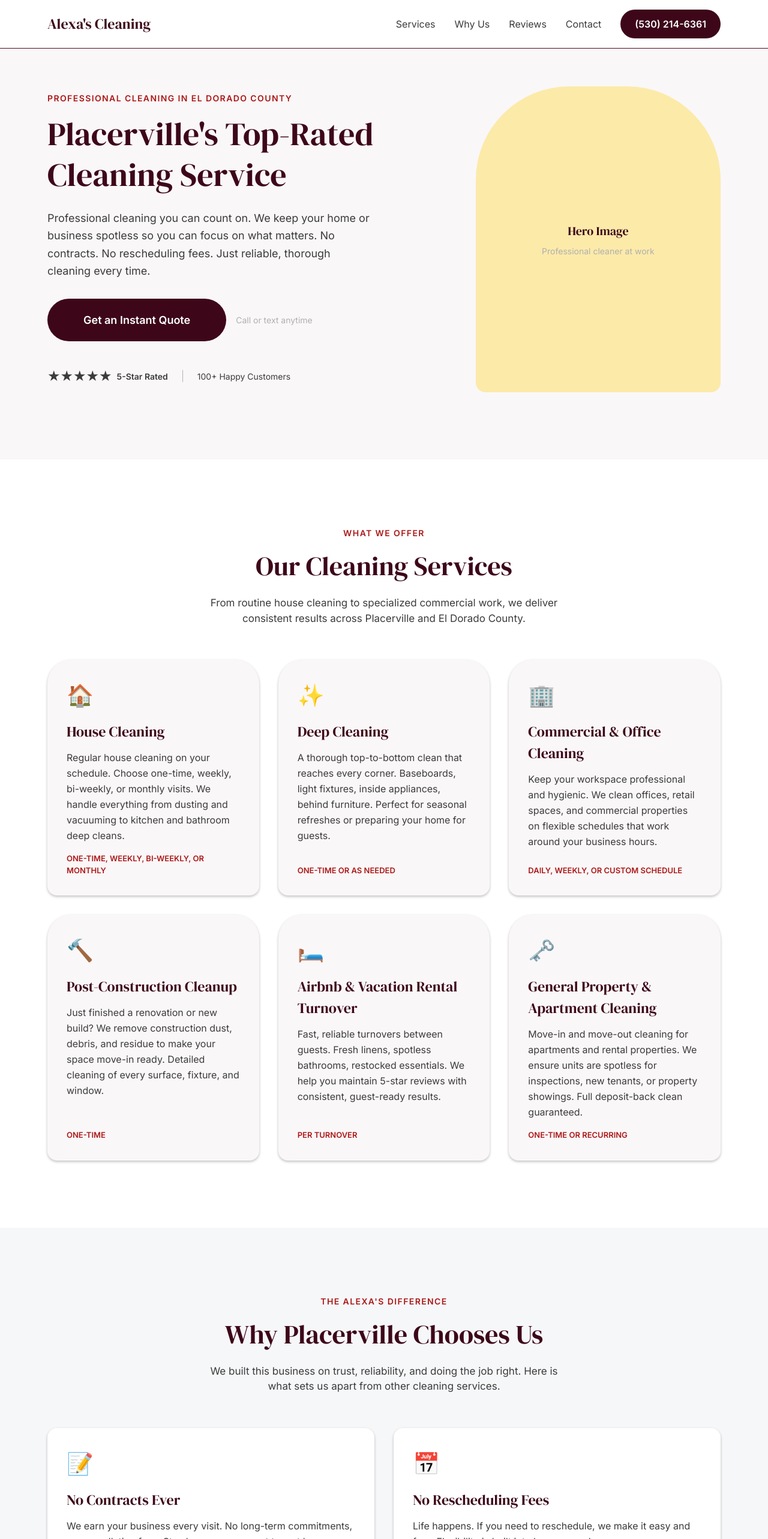
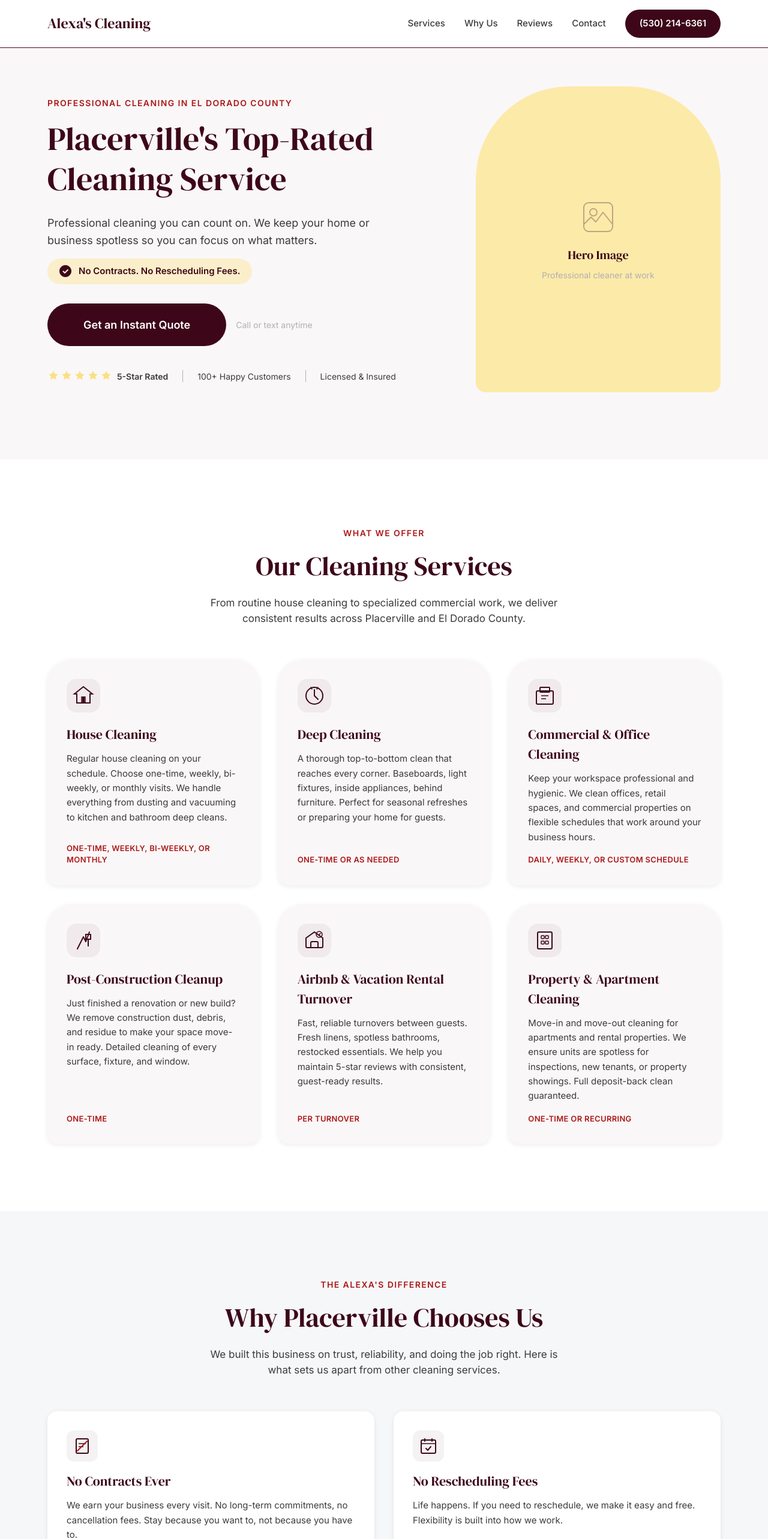
Before and after one commit to jamil-theready/alexas-cleaning-website, a Next.js app: page / in a window 1280 px wide. Shown: the top 2566 px of the page at 60% size. Built offline with nearby package versions, Linux system fonts and the light colour scheme.

Commit message:
Polish: SVG icons, trust badges, improved testimonials, floating CTA, footer

```diff
--- a/src/components/FloatingCTA.tsx
+++ b/src/components/FloatingCTA.tsx
@@ -16,14 +16,14 @@ export default function FloatingCTA() {
   return (
     <a
       href="tel:+15302146361"
-      className={`fixed bottom-[30px] left-1/2 z-50 -translate-x-1/2 rounded-full bg-red-highlight px-8 py-4 text-[16px] font-semibold text-white shadow-lg transition-all ${
+      className={`fixed bottom-[30px] left-1/2 z-50 -translate-x-1/2 rounded-full bg-burgundy px-8 py-4 text-[15px] font-semibold text-white transition-all ${
         visible
           ? "translate-y-0 opacity-100"
           : "pointer-events-none translate-y-4 opacity-0"
       }`}
-      style={{ boxShadow: "0 4px 20px rgba(171, 24, 24, 0.4)" }}
+      style={{ boxShadow: "0 4px 24px rgba(61, 7, 25, 0.4)" }}
     >
-      Get a Free Quote &mdash; (530) 214-6361
+      Get a Free Quote — (530) 214-6361
     </a>
   );
 }
--- a/src/components/Footer.tsx
+++ b/src/components/Footer.tsx
@@ -19,7 +19,7 @@ export default function Footer() {
               Placerville and El Dorado County. Licensed, insured, and
               committed to your satisfaction.
             </p>
-            <p className="text-[13px] text-white/40">
+            <p className="text-[14px] font-semibold text-yellow">
               No contracts. No rescheduling fees.
             </p>
           </div>
--- a/src/components/Header.tsx
+++ b/src/components/Header.tsx
@@ -20,31 +20,31 @@ export default function Header() {
         <nav className="hidden items-center gap-8 md:flex">
           <a
             href="#services"
-            className="text-[16px] text-dark-gray transition-colors hover:text-burgundy"
+            className="text-[15px] font-medium text-dark-gray transition-colors hover:text-burgundy"
           >
             Services
           </a>
           <a
             href="#about"
-            className="text-[16px] text-dark-gray transition-colors hover:text-burgundy"
+            className="text-[15px] font-medium text-dark-gray transition-colors hover:text-burgundy"
           >
             Why Us
           </a>
           <a
             href="#testimonials"
-            className="text-[16px] text-dark-gray transition-colors hover:text-burgundy"
+            className="text-[15px] font-medium text-dark-gray transition-colors hover:text-burgundy"
           >
             Reviews
           </a>
           <a
             href="#contact"
-            className="text-[16px] text-dark-gray transition-colors hover:text-burgundy"
+            className="text-[15px] font-medium text-dark-gray transition-colors hover:text-burgundy"
           >
             Contact
           </a>
           <a
             href="tel:+15302146361"
-            className="rounded-full bg-burgundy px-6 py-3 text-[16px] font-semibold text-white transition-opacity hover:opacity-90"
+            className="rounded-full bg-burgundy px-6 py-3 text-[15px] font-semibold text-white transition-opacity hover:opacity-90"
           >
             (530) 214-6361
           </a>
@@ -101,7 +101,7 @@ export default function Header() {
           </a>
           <a
             href="tel:+15302146361"
-            className="rounded-full bg-burgundy px-6 py-3 text-[16px] font-semibold text-white"
+            className="mt-2 rounded-full bg-burgundy px-6 py-3 text-[16px] font-semibold text-white"
           >
             (530) 214-6361
           </a>
--- a/src/components/Hero.tsx
+++ b/src/components/Hero.tsx
@@ -10,11 +10,19 @@ export default function Hero() {
           <h1 className="mb-6 font-[family-name:var(--font-serif)] text-[36px] leading-tight text-burgundy md:text-[54px]">
             Placerville&apos;s Top-Rated Cleaning Service
           </h1>
-          <p className="mb-8 max-w-[540px] text-[18px] leading-relaxed text-dark-gray">
+          <p className="mb-4 max-w-[540px] text-[18px] leading-relaxed text-dark-gray">
             Professional cleaning you can count on. We keep your home or
-            business spotless so you can focus on what matters. No contracts. No
-            rescheduling fees. Just reliable, thorough cleaning every time.
+            business spotless so you can focus on what matters.
           </p>
+          {/* USP Banner */}
+          <div className="mb-8 inline-flex items-center gap-3 rounded-full bg-yellow/40 px-5 py-2.5">
+            <svg width="20" height="20" viewBox="0 0 20 20" fill="none" className="shrink-0">
+              <path d="M10 0C4.477 0 0 4.477 0 10s4.477 10 10 10 10-4.477 10-10S15.523 0 10 0zm4.707 8.707l-5 5a1 1 0 01-1.414 0l-2.5-2.5a1 1 0 111.414-1.414L9 11.586l4.293-4.293a1 1 0 111.414 1.414z" fill="#3d0719"/>
+            </svg>
+            <span className="text-[15px] font-semibold text-burgundy">
+              No Contracts. No Rescheduling Fees.
+            </span>
+          </div>
           <div className="flex flex-col gap-4 sm:flex-row sm:items-center">
             <a
               href="tel:+15302146361"
@@ -26,9 +34,15 @@ export default function Hero() {
               Call or text anytime
             </span>
           </div>
-          <div className="mt-10 flex items-center gap-6">
+          <div className="mt-10 flex flex-wrap items-center gap-6">
             <div className="flex items-center gap-2">
-              <span className="text-[24px]">&#9733;&#9733;&#9733;&#9733;&#9733;</span>
+              <span className="flex gap-0.5 text-yellow">
+                {[...Array(5)].map((_, i) => (
+                  <svg key={i} width="20" height="20" viewBox="0 0 20 20" fill="currentColor">
+                    <path d="M10 1.3l2.39 4.84 5.34.78-3.87 3.77.91 5.33L10 13.47l-4.77 2.55.91-5.33L2.27 6.92l5.34-.78L10 1.3z"/>
+                  </svg>
+                ))}
+              </span>
               <span className="text-[14px] font-semibold text-dark-gray">
                 5-Star Rated
               </span>
@@ -36,6 +50,10 @@ export default function Hero() {
             <div className="h-5 w-px bg-gray" />
             <span className="text-[14px] text-dark-gray">
               100+ Happy Customers
+            </span>
+            <div className="h-5 w-px bg-gray hidden sm:block" />
+            <span className="text-[14px] text-dark-gray hidden sm:block">
+              Licensed &amp; Insured
             </span>
           </div>
         </div>
@@ -49,6 +67,11 @@ export default function Hero() {
             }}
           >
             <div>
+              <svg width="64" height="64" viewBox="0 0 64 64" fill="none" className="mx-auto mb-4 text-burgundy opacity-30">
+                <rect x="8" y="8" width="48" height="48" rx="8" stroke="currentColor" strokeWidth="2"/>
+                <circle cx="24" cy="24" r="6" stroke="currentColor" strokeWidth="2"/>
+                <path d="M8 44l12-12 8 8 12-16 16 20" stroke="currentColor" strokeWidth="2" strokeLinejoin="round"/>
+              </svg>
               <p className="font-[family-name:var(--font-serif)] text-[20px] text-burgundy">
                 Hero Image
               </p>
--- a/src/components/Services.tsx
+++ b/src/components/Services.tsx
@@ -4,42 +4,81 @@ const services = [
     description:
       "Regular house cleaning on your schedule. Choose one-time, weekly, bi-weekly, or monthly visits. We handle everything from dusting and vacuuming to kitchen and bathroom deep cleans.",
     frequency: "One-time, weekly, bi-weekly, or monthly",
-    icon: "\uD83C\uDFE0",
+    icon: (
+      <svg width="36" height="36" viewBox="0 0 36 36" fill="none">
+        <path d="M18 3L3 15h4v15h10v-9h2v9h10V15h4L18 3z" stroke="#3d0719" strokeWidth="2" fill="none"/>
+        <rect x="15" y="20" width="6" height="10" stroke="#3d0719" strokeWidth="1.5" fill="none"/>
+      </svg>
+    ),
   },
   {
     title: "Deep Cleaning",
     description:
       "A thorough top-to-bottom clean that reaches every corner. Baseboards, light fixtures, inside appliances, behind furniture. Perfect for seasonal refreshes or preparing your home for guests.",
     frequency: "One-time or as needed",
-    icon: "\u2728",
+    icon: (
+      <svg width="36" height="36" viewBox="0 0 36 36" fill="none">
+        <circle cx="18" cy="18" r="14" stroke="#3d0719" strokeWidth="2"/>
+        <path d="M18 8v10l6 6" stroke="#3d0719" strokeWidth="2" strokeLinecap="round"/>
+        <path d="M12 4l2 3M24 4l-2 3" stroke="#3d0719" strokeWidth="1.5" strokeLinecap="round"/>
+      </svg>
+    ),
   },
   {
     title: "Commercial & Office Cleaning",
     description:
       "Keep your workspace professional and hygienic. We clean offices, retail spaces, and commercial properties on flexible schedules that work around your business hours.",
     frequency: "Daily, weekly, or custom schedule",
-    icon: "\uD83C\uDFE2",
+    icon: (
+      <svg width="36" height="36" viewBox="0 0 36 36" fill="none">
+        <rect x="4" y="10" width="28" height="22" rx="2" stroke="#3d0719" strokeWidth="2"/>
+        <rect x="10" y="4" width="16" height="8" rx="1" stroke="#3d0719" strokeWidth="2"/>
+        <line x1="12" y1="18" x2="24" y2="18" stroke="#3d0719" strokeWidth="1.5"/>
+        <line x1="12" y1="23" x2="20" y2="23" stroke="#3d0719" strokeWidth="1.5"/>
+      </svg>
+    ),
   },
   {
     title: "Post-Construction Cleanup",
     description:
       "Just finished a renovation or new build? We remove construction dust, debris, and residue to make your space move-in ready. Detailed cleaning of every surface, fixture, and window.",
     frequency: "One-time",
-    icon: "\uD83D\uDD28",
+    icon: (
+      <svg width="36" height="36" viewBox="0 0 36 36" fill="none">
+        <path d="M8 32l10-20 4 8 6-16" stroke="#3d0719" strokeWidth="2" strokeLinecap="round" strokeLinejoin="round"/>
+        <rect x="22" y="8" width="8" height="8" stroke="#3d0719" strokeWidth="2" fill="none"/>
+        <line x1="26" y1="16" x2="26" y2="28" stroke="#3d0719" strokeWidth="2"/>
+      </svg>
+    ),
   },
   {
     title: "Airbnb & Vacation Rental Turnover",
     description:
       "Fast, reliable turnovers between guests. Fresh linens, spotless bathrooms, restocked essentials. We help you maintain 5-star reviews with consistent, guest-ready results.",
     frequency: "Per turnover",
-    icon: "\uD83D\uDECF\uFE0F",
+    icon: (
+      <svg width="36" height="36" viewBox="0 0 36 36" fill="none">
+        <path d="M4 28V14l14-10 14 10v14a2 2 0 01-2 2H6a2 2 0 01-2-2z" stroke="#3d0719" strokeWidth="2"/>
+        <path d="M12 30v-8a2 2 0 012-2h8a2 2 0 012 2v8" stroke="#3d0719" strokeWidth="2"/>
+        <circle cx="26" cy="8" r="5" stroke="#3d0719" strokeWidth="1.5"/>
+        <path d="M24 8l1.5 1.5L28 6" stroke="#3d0719" strokeWidth="1.5" strokeLinecap="round" strokeLinejoin="round"/>
+      </svg>
+    ),
   },
   {
-    title: "General Property & Apartment Cleaning",
+    title: "Property & Apartment Cleaning",
     description:
       "Move-in and move-out cleaning for apartments and rental properties. We ensure units are spotless for inspections, new tenants, or property showings. Full deposit-back clean guaranteed.",
     frequency: "One-time or recurring",
-    icon: "\uD83D\uDDDD\uFE0F",
+    icon: (
+      <svg width="36" height="36" viewBox="0 0 36 36" fill="none">
+        <rect x="6" y="4" width="24" height="28" rx="2" stroke="#3d0719" strokeWidth="2"/>
+        <rect x="12" y="10" width="5" height="5" rx="1" stroke="#3d0719" strokeWidth="1.5"/>
+        <rect x="19" y="10" width="5" height="5" rx="1" stroke="#3d0719" strokeWidth="1.5"/>
+        <rect x="12" y="19" width="5" height="5" rx="1" stroke="#3d0719" strokeWidth="1.5"/>
+        <rect x="19" y="19" width="5" height="5" rx="1" stroke="#3d0719" strokeWidth="1.5"/>
+      </svg>
+    ),
   },
 ];
 
@@ -67,17 +106,19 @@ export default function Services() {
               className="flex flex-col bg-light-bg p-8 transition-shadow hover:shadow-lg"
               style={{
                 borderRadius: "40px 40px 16px 16px",
-                boxShadow: "0 2px 4px #00000040",
+                boxShadow: "0 2px 8px rgba(0,0,0,0.08)",
               }}
             >
-              <span className="mb-4 text-[36px]">{service.icon}</span>
-              <h3 className="mb-3 font-[family-name:var(--font-serif)] text-[24px] text-burgundy">
+              <div className="mb-5 flex h-[56px] w-[56px] items-center justify-center rounded-2xl bg-burgundy/5">
+                {service.icon}
+              </div>
+              <h3 className="mb-3 font-[family-name:var(--font-serif)] text-[22px] text-burgundy">
                 {service.title}
               </h3>
-              <p className="mb-4 flex-1 text-[16px] leading-relaxed text-dark-gray">
+              <p className="mb-4 flex-1 text-[15px] leading-relaxed text-dark-gray">
                 {service.description}
               </p>
-              <p className="text-[13px] font-semibold text-red-highlight uppercase">
+              <p className="text-[13px] font-semibold tracking-wide text-red-highlight uppercase">
                 {service.frequency}
               </p>
             </div>
--- a/src/components/WhyChooseUs.tsx
+++ b/src/components/WhyChooseUs.tsx
@@ -3,25 +3,52 @@ const reasons = [
     title: "No Contracts Ever",
     description:
       "We earn your business every visit. No long-term commitments, no cancellation fees. Stay because you want to, not because you have to.",
-    icon: "\uD83D\uDCDD",
+    icon: (
+      <svg width="32" height="32" viewBox="0 0 32 32" fill="none">
+        <rect x="6" y="4" width="20" height="24" rx="2" stroke="#3d0719" strokeWidth="2"/>
+        <line x1="10" y1="12" x2="22" y2="12" stroke="#3d0719" strokeWidth="1.5"/>
+        <line x1="10" y1="17" x2="18" y2="17" stroke="#3d0719" strokeWidth="1.5"/>
+        <path d="M8 24l16-16" stroke="#ab1818" strokeWidth="2" strokeLinecap="round"/>
+      </svg>
+    ),
   },
   {
     title: "No Rescheduling Fees",
     description:
       "Life happens. If you need to reschedule, we make it easy and free. Flexibility is built into how we work.",
-    icon: "\uD83D\uDCC5",
+    icon: (
+      <svg width="32" height="32" viewBox="0 0 32 32" fill="none">
+        <rect x="4" y="6" width="24" height="22" rx="2" stroke="#3d0719" strokeWidth="2"/>
+        <line x1="4" y1="12" x2="28" y2="12" stroke="#3d0719" strokeWidth="1.5"/>
+        <line x1="10" y1="4" x2="10" y2="8" stroke="#3d0719" strokeWidth="2" strokeLinecap="round"/>
+        <line x1="22" y1="4" x2="22" y2="8" stroke="#3d0719" strokeWidth="2" strokeLinecap="round"/>
+        <path d="M12 20l3 3 5-6" stroke="#3d0719" strokeWidth="2" strokeLinecap="round" strokeLinejoin="round"/>
+      </svg>
+    ),
   },
   {
     title: "Trusted Local Team",
     description:
       "We live and work in El Dorado County. Every member of our team is background-checked, insured, and trained to our high standards.",
-    icon: "\uD83E\uDD1D",
+    icon: (
+      <svg width="32" height="32" viewBox="0 0 32 32" fill="none">
+        <circle cx="16" cy="12" r="5" stroke="#3d0719" strokeWidth="2"/>
+        <path d="M6 28c0-5.523 4.477-10 10-10s10 4.477 10 10" stroke="#3d0719" strokeWidth="2"/>
+        <path d="M22 10l2 2 4-4" stroke="#3d0719" strokeWidth="2" strokeLinecap="round" strokeLinejoin="round"/>
+      </svg>
+    ),
   },
   {
     title: "Consistent Quality",
     description:
       "We use detailed checklists for every job. You get the same thorough clean every time, not a different experience each visit.",
-    icon: "\u2705",
+    icon: (
+      <svg width="32" height="32" viewBox="0 0 32 32" fill="none">
+        <rect x="6" y="4" width="20" height="24" rx="2" stroke="#3d0719" strokeWidth="2"/>
+        <path d="M11 12l2 2 4-4" stroke="#3d0719" strokeWidth="2" strokeLinecap="round" strokeLinejoin="round"/>
+        <path d="M11 19l2 2 4-4" stroke="#3d0719" strokeWidth="2" strokeLinecap="round" strokeLinejoin="round"/>
+      </svg>
+    ),
   },
 ];
 
@@ -46,22 +73,52 @@ export default function WhyChooseUs() {
           {reasons.map((reason) => (
             <div
               key={reason.title}
-              className="rounded-2xl bg-white p-8"
-              style={{ boxShadow: "0 2px 4px #00000040" }}
+              className="rounded-2xl bg-white p-8 transition-shadow hover:shadow-md"
+              style={{ boxShadow: "0 2px 8px rgba(0,0,0,0.08)" }}
             >
-              <span className="mb-4 block text-[36px]">{reason.icon}</span>
-              <h3 className="mb-3 font-[family-name:var(--font-serif)] text-[24px] text-burgundy">
+              <div className="mb-4 flex h-[52px] w-[52px] items-center justify-center rounded-xl bg-burgundy/5">
+                {reason.icon}
+              </div>
+              <h3 className="mb-3 font-[family-name:var(--font-serif)] text-[22px] text-burgundy">
                 {reason.title}
               </h3>
-              <p className="text-[16px] leading-relaxed text-dark-gray">
+              <p className="text-[15px] leading-relaxed text-dark-gray">
                 {reason.description}
               </p>
             </div>
           ))}
         </div>
 
+        {/* USP Banner */}
+        <div className="mt-12 flex flex-col items-center justify-center gap-4 rounded-full bg-burgundy px-8 py-5 sm:flex-row sm:gap-8 md:gap-12">
+          <div className="flex items-center gap-2 text-white">
+            <svg width="20" height="20" viewBox="0 0 20 20" fill="none">
+              <path d="M10 0C4.477 0 0 4.477 0 10s4.477 10 10 10 10-4.477 10-10S15.523 0 10 0zm4.707 8.707l-5 5a1 1 0 01-1.414 0l-2.5-2.5a1 1 0 111.414-1.414L9 11.586l4.293-4.293a1 1 0 111.414 1.414z" fill="currentColor"/>
+            </svg>
+            <span className="text-[15px] font-semibold">No Contracts</span>
+          </div>
+          <div className="flex items-center gap-2 text-white">
+            <svg width="20" height="20" viewBox="0 0 20 20" fill="none">
+              <path d="M10 0C4.477 0 0 4.477 0 10s4.477 10 10 10 10-4.477 10-10S15.523 0 10 0zm4.707 8.707l-5 5a1 1 0 01-1.414 0l-2.5-2.5a1 1 0 111.414-1.414L9 11.586l4.293-4.293a1 1 0 111.414 1.414z" fill="currentColor"/>
+            </svg>
+            <span className="text-[15px] font-semibold">No Rescheduling Fees</span>
+          </div>
+          <div className="flex items-center gap-2 text-white">
+            <svg width="20" height="20" viewBox="0 0 20 20" fill="none">
+              <path d="M10 0C4.477 0 0 4.477 0 10s4.477 10 10 10 10-4.477 10-10S15.523 0 10 0zm4.707 8.707l-5 5a1 1 0 01-1.414 0l-2.5-2.5a1 1 0 111.414-1.414L9 11.586l4.293-4.293a1 1 0 111.414 1.414z" fill="currentColor"/>
+            </svg>
+            <span className="text-[15px] font-semibold">Licensed &amp; Insured</span>
+          </div>
+          <div className="flex items-center gap-2 text-white">
+            <svg width="20" height="20" viewBox="0 0 20 20" fill="none">
+              <path d="M10 0C4.477 0 0 4.477 0 10s4.477 10 10 10 10-4.477 10-10S15.523 0 10 0zm4.707 8.707l-5 5a1 1 0 01-1.414 0l-2.5-2.5a1 1 0 111.414-1.414L9 11.586l4.293-4.293a1 1 0 111.414 1.414z" fill="currentColor"/>
+            </svg>
+            <span className="text-[15px] font-semibold">Instant Quotes</span>
+          </div>
+        </div>
+
         {/* Service Area callout */}
-        <div className="mt-14 rounded-2xl bg-yellow p-8 text-center md:p-12">
+        <div className="mt-10 rounded-2xl bg-yellow p-8 text-center md:p-12">
           <h3 className="mb-3 font-[family-name:var(--font-serif)] text-[28px] text-burgundy">
             Proudly Serving El Dorado County
           </h3>
```
Also changed, not shown: src/components/Testimonials.tsx (+24 -9 lines).
